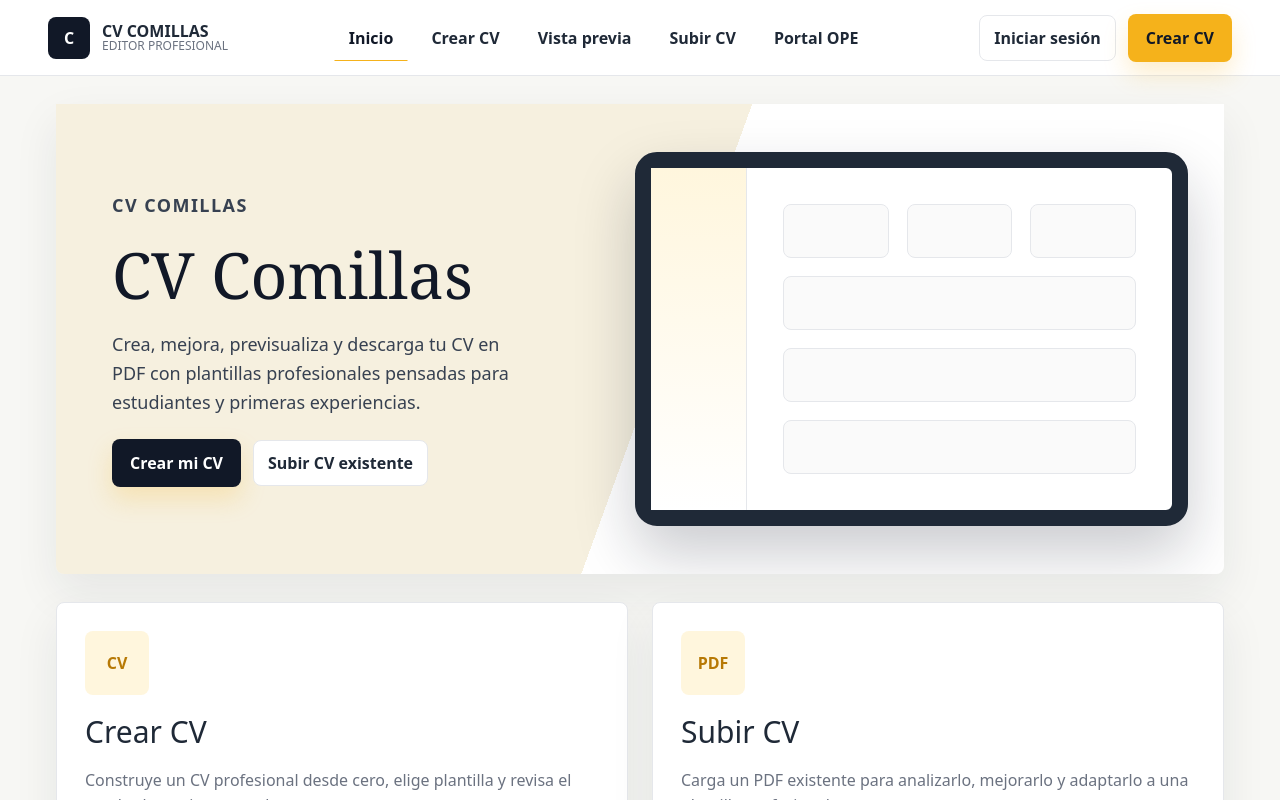
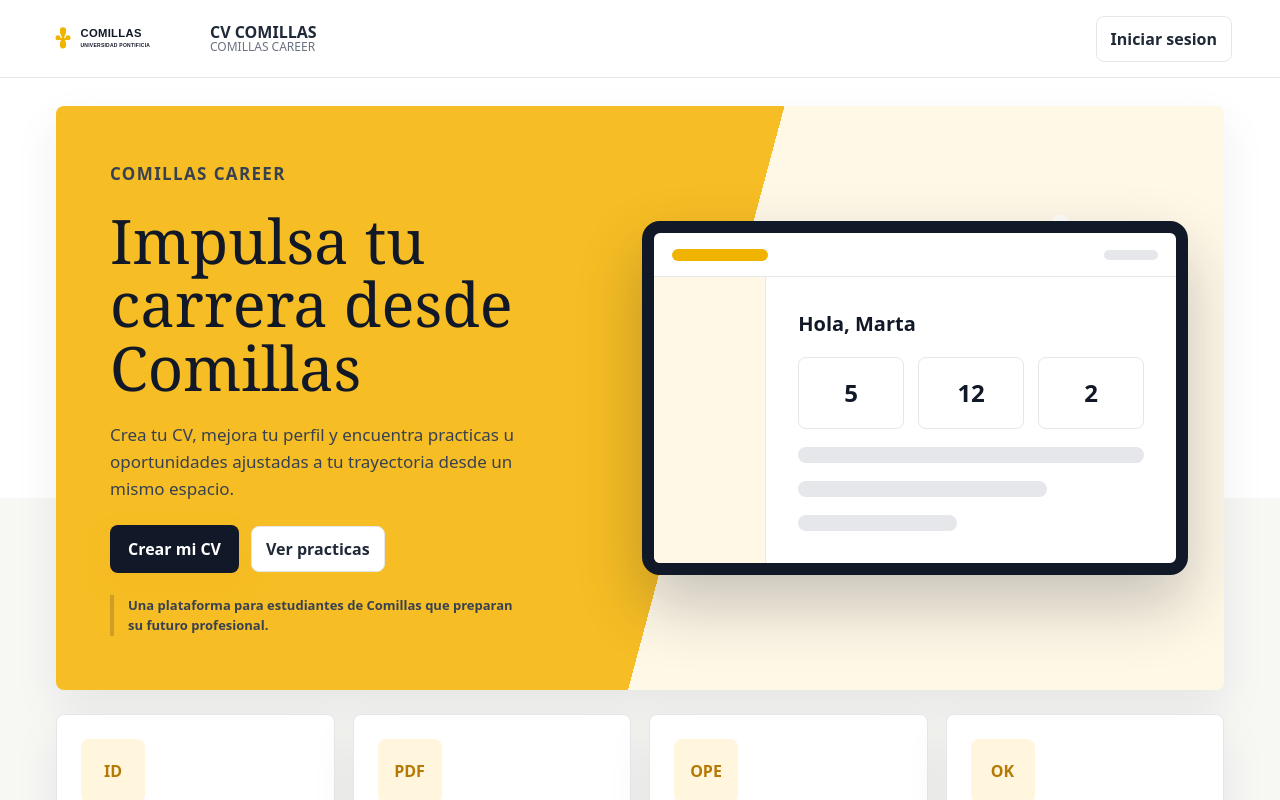
Before and after one commit to carlacortes27/CI2-Lab, a React (Vite) app in the folder client/: page / in a window 1280 px wide. Shown: the top 800 px of the page. Built offline with nearby package versions, Linux system fonts and the light colour scheme; no server answers.

Commit message:
Mensaje de tus cambios

```diff
--- a/client/src/App.css
+++ b/client/src/App.css
@@ -27,16 +27,17 @@ button {
 
 .back-button {
   position: fixed;
-  right: 24px;
-  bottom: 24px;
+  left: 24px;
+  top: 96px;
   z-index: 40;
   border: 1px solid var(--line);
   border-radius: 8px;
-  background: #111827;
-  color: white;
-  padding: 11px 16px;
+  background: rgba(255, 255, 255, 0.94);
+  color: #374151;
+  padding: 8px 12px;
+  font-size: 13px;
   font-weight: 800;
-  box-shadow: var(--shadow);
+  box-shadow: 0 10px 22px rgba(31, 41, 55, 0.08);
 }
 
 .topbar {
@@ -47,7 +48,7 @@ button {
   align-items: center;
   justify-content: space-between;
   gap: 24px;
-  min-height: 76px;
+  min-height: 78px;
   padding: 0 48px;
   border-bottom: 1px solid var(--line);
   background: rgba(255, 255, 255, 0.94);
@@ -64,15 +65,10 @@ button {
   text-align: left;
 }
 
-.brand-mark {
-  display: grid;
-  width: 42px;
+.brand-logo {
+  width: 150px;
   height: 42px;
-  place-items: center;
-  border-radius: 8px;
-  background: #111827;
-  color: white;
-  font-weight: 900;
+  object-fit: contain;
 }
 
 .brand strong,
@@ -88,12 +84,6 @@ button {
   letter-spacing: 0;
 }
 
-.nav-links {
-  display: flex;
-  gap: 8px;
-}
-
-.nav-links button,
 .ghost-button,
 .outline-button,
 .toolbar-actions button,
@@ -107,12 +97,6 @@ button {
   color: var(--ink);
   padding: 10px 14px;
   font-weight: 700;
-}
-
-.nav-links button.active {
-  color: #111827;
-  border-bottom-color: var(--gold);
-  border-radius: 0;
 }
 
 .nav-actions,
@@ -167,15 +151,23 @@ button {
   padding: 28px 56px 56px;
 }
 
+.home-page {
+  background:
+    linear-gradient(180deg, #ffffff 0 420px, var(--bg) 420px 100%);
+}
+
 .hero-section {
   display: grid;
-  grid-template-columns: minmax(300px, 0.9fr) minmax(320px, 1.1fr);
-  gap: 32px;
-  min-height: 470px;
+  grid-template-columns: minmax(300px, 0.92fr) minmax(360px, 1.08fr);
+  gap: 24px;
+  min-height: 430px;
   overflow: hidden;
-  border-radius: 0 0 8px 8px;
+  border-radius: 8px;
   background:
-    linear-gradient(110deg, #f6f0df 0 52%, #ffffff 52% 100%);
+    radial-gradient(circle at 86% 20%, rgba(255, 255, 255, 0.85) 0 0.7%, transparent 0.8% 100%),
+    radial-gradient(circle at 92% 36%, rgba(255, 255, 255, 0.65) 0 0.6%, transparent 0.7% 100%),
+    linear-gradient(105deg, #f6bd24 0 55%, #fff8e7 55% 100%);
+  background-size: auto, auto, auto;
   box-shadow: var(--shadow);
 }
 
@@ -184,22 +176,30 @@ button {
   flex-direction: column;
   justify-content: center;
   gap: 22px;
-  padding: 56px;
+  padding: 54px;
 }
 
 .hero-copy h1 {
   max-width: 620px;
   color: #111827;
   font-family: Georgia, 'Times New Roman', serif;
-  font-size: clamp(42px, 5vw, 70px);
+  font-size: clamp(40px, 4.8vw, 64px);
   line-height: 1.03;
 }
 
 .hero-copy p {
   max-width: 560px;
   color: #374151;
-  font-size: 18px;
+  font-size: 17px;
   line-height: 1.6;
+}
+
+.hero-note {
+  max-width: 460px;
+  border-left: 4px solid rgba(17, 24, 39, 0.18);
+  padding-left: 14px;
+  font-size: 13px !important;
+  font-weight: 700;
 }
 
 .hero-device {
@@ -208,46 +208,100 @@ button {
   padding: 36px;
 }
 
-.mini-dashboard {
-  display: grid;
-  grid-template-columns: 96px 1fr;
-  width: min(620px, 100%);
+.laptop-panel {
+  width: min(640px, 100%);
   min-height: 330px;
-  border: 16px solid #1f2937;
-  border-radius: 22px;
+  border: 12px solid #111827;
+  border-radius: 18px;
   background: white;
-  box-shadow: 0 28px 60px rgba(17, 24, 39, 0.22);
+  box-shadow: 0 30px 65px rgba(17, 24, 39, 0.24);
+  overflow: hidden;
 }
 
-.mini-sidebar {
-  background: linear-gradient(#fff6dd, #fff);
+.panel-top {
+  display: flex;
+  align-items: center;
+  justify-content: space-between;
+  height: 44px;
+  padding: 0 18px;
+  border-bottom: 1px solid var(--line);
+}
+
+.panel-top span:first-child {
+  width: 96px;
+  height: 12px;
+  border-radius: 999px;
+  background: #f0b400;
+}
+
+.panel-top span:last-child {
+  width: 54px;
+  height: 10px;
+  border-radius: 999px;
+  background: #e5e7eb;
+}
+
+.panel-grid {
+  display: grid;
+  grid-template-columns: 112px 1fr;
+  min-height: 286px;
+}
+
+.panel-sidebar {
+  background: #fff8e7;
   border-right: 1px solid var(--line);
 }
 
-.mini-content {
-  display: grid;
-  grid-template-columns: repeat(3, 1fr);
+.panel-main {
+  display: flex;
+  flex-direction: column;
   gap: 18px;
-  padding: 36px;
+  padding: 32px;
 }
 
-.mini-content span,
-.mini-content div {
-  min-height: 54px;
+.panel-main strong {
+  color: #111827;
+  font-size: 20px;
+}
+
+.panel-stats {
+  display: grid;
+  grid-template-columns: repeat(3, minmax(0, 1fr));
+  gap: 14px;
+}
+
+.panel-stats span {
+  display: grid;
+  min-height: 72px;
+  place-items: center;
   border-radius: 8px;
   border: 1px solid var(--line);
-  background: #fafafa;
+  background: #fff;
+  color: #111827;
+  font-size: 24px;
+  font-weight: 900;
 }
 
-.mini-content div {
-  grid-column: span 3;
+.panel-line {
+  height: 16px;
+  max-width: 72%;
+  border-radius: 999px;
+  background: #e5e7eb;
+}
+
+.panel-line.wide {
+  max-width: 100%;
+}
+
+.panel-line.short {
+  max-width: 46%;
 }
 
 .action-grid {
   display: grid;
-  grid-template-columns: repeat(2, minmax(240px, 1fr));
-  gap: 24px;
-  margin-top: 28px;
+  grid-template-columns: repeat(4, minmax(190px, 1fr));
+  gap: 18px;
+  margin-top: 24px;
 }
 
 .action-card,
@@ -266,7 +320,9 @@ button {
 .action-card {
   display: grid;
   gap: 14px;
-  padding: 28px;
+  align-content: start;
+  min-height: 220px;
+  padding: 24px;
 }
 
 .card-icon,
@@ -285,7 +341,7 @@ button {
 .builder-sidebar h1,
 .upload-card h1,
 .preview-toolbar h1 {
-  font-size: 30px;
+  font-size: 26px;
   color: var(--ink);
 }
 
@@ -897,6 +953,10 @@ button {
     grid-template-columns: 1fr;
   }
 
+  .action-grid {
+    grid-template-columns: repeat(2, minmax(220px, 1fr));
+  }
+
   .builder-sidebar,
   .preview-pane {
     position: static;
@@ -908,6 +968,10 @@ button {
   .topbar {
     padding: 14px 18px;
     flex-wrap: wrap;
+  }
+
+  .brand-logo {
+    width: 122px;
   }
 
   .nav-actions {
--- a/client/src/App.jsx
+++ b/client/src/App.jsx
@@ -42,7 +42,7 @@ export default function App() {
         <Navbar currentPage={page} onNavigate={navigate} />
         {page !== 'home' && (
           <button type="button" className="back-button" onClick={goBack}>
-            Volver
+            ← Volver
           </button>
         )}
         {ROUTES.map(({ key, Page }) =>
--- a/client/src/components/Navbar.jsx
+++ b/client/src/components/Navbar.jsx
@@ -1,40 +1,18 @@
-/**
- * Navbar.jsx — Barra de navegación principal
- *
- * ARCHIVO CONGELADO. No añadir enlaces aquí.
- * Para añadir una nueva sección al menú, pon nav:true en routes.config.js.
- */
-import { ROUTES } from '../routes.config.js';
+import comillasLogo from '../assets/comillas-logo.svg';
 
-const NAV_LINKS = ROUTES.filter(r => r.nav);
-
-export default function Navbar({ currentPage, onNavigate }) {
+export default function Navbar({ onNavigate }) {
   return (
     <header className="topbar">
       <button className="brand" type="button" onClick={() => onNavigate('home')}>
-        <span className="brand-mark">C</span>
+        <img className="brand-logo" src={comillasLogo} alt="Comillas Universidad Pontificia" />
         <span>
           <strong>CV Comillas</strong>
-          <small>Editor profesional</small>
+          <small>Comillas Career</small>
         </span>
       </button>
-      <nav className="nav-links" aria-label="Navegación principal">
-        {NAV_LINKS.map(({ key, label }) => (
-          <button
-            key={key}
-            type="button"
-            className={currentPage === key ? 'active' : ''}
-            onClick={() => onNavigate(key)}
-          >
-            {label}
-          </button>
-        ))}
-      </nav>
+
       <div className="nav-actions">
-        <button type="button" className="ghost-button">Iniciar sesión</button>
-        <button type="button" className="primary-button" onClick={() => onNavigate('create')}>
-          Crear CV
-        </button>
+        <button type="button" className="ghost-button">Iniciar sesion</button>
       </div>
     </header>
   );
--- a/client/src/features/home/HomePage.jsx
+++ b/client/src/features/home/HomePage.jsx
@@ -1,18 +1,32 @@
 export default function HomePage({ onNavigate }) {
   const cards = [
     {
-      icon: 'CV',
+      icon: 'ID',
       title: 'Crear CV',
-      text: 'Construye un CV profesional desde cero, elige plantilla y revisa el resultado en tiempo real.',
-      action: 'Empezar',
+      text: 'Disena un CV profesional con plantillas adaptadas al perfil universitario.',
+      action: 'Crear CV',
       page: 'create',
     },
     {
       icon: 'PDF',
-      title: 'Subir CV',
-      text: 'Carga un PDF existente para analizarlo, mejorarlo y adaptarlo a una plantilla profesional.',
-      action: 'Subir PDF',
+      title: 'Subir o mejorar CV',
+      text: 'Carga tu CV actual para revisarlo, mejorarlo y llevarlo a una plantilla limpia.',
+      action: 'Mejorar CV',
       page: 'upload',
+    },
+    {
+      icon: 'OPE',
+      title: 'OPE / Ofertas',
+      text: 'Consulta practicas y oportunidades de empleo conectadas con Comillas.',
+      action: 'Ver ofertas',
+      page: 'ope',
+    },
+    {
+      icon: 'OK',
+      title: 'Seguimiento',
+      text: 'Manten a la vista tus candidaturas y proximos pasos cuando esten disponibles.',
+      action: 'Abrir OPE',
+      page: 'ope',
     },
   ];
 
@@ -20,37 +34,50 @@ export default function HomePage({ onNavigate }) {
     <main className="home-page">
       <section className="hero-section">
         <div className="hero-copy">
-          <p className="eyebrow">CV Comillas</p>
-          <h1>CV Comillas</h1>
+          <p className="eyebrow">Comillas Career</p>
+          <h1>Impulsa tu carrera desde Comillas</h1>
           <p>
-            Crea, mejora, previsualiza y descarga tu CV en PDF con plantillas profesionales
-            pensadas para estudiantes y primeras experiencias.
+            Crea tu CV, mejora tu perfil y encuentra practicas u oportunidades ajustadas a tu
+            trayectoria desde un mismo espacio.
           </p>
           <div className="hero-actions">
             <button type="button" className="dark-button" onClick={() => onNavigate('create')}>
               Crear mi CV
             </button>
-            <button type="button" className="outline-button" onClick={() => onNavigate('upload')}>
-              Subir CV existente
+            <button type="button" className="outline-button" onClick={() => onNavigate('ope')}>
+              Ver practicas
             </button>
           </div>
+          <p className="hero-note">
+            Una plataforma para estudiantes de Comillas que preparan su futuro profesional.
+          </p>
         </div>
+
         <div className="hero-device" aria-hidden="true">
-          <div className="mini-dashboard">
-            <div className="mini-sidebar" />
-            <div className="mini-content">
+          <div className="laptop-panel">
+            <div className="panel-top">
               <span />
               <span />
-              <span />
-              <div />
-              <div />
-              <div />
+            </div>
+            <div className="panel-grid">
+              <div className="panel-sidebar" />
+              <div className="panel-main">
+                <strong>Hola, Marta</strong>
+                <div className="panel-stats">
+                  <span>5</span>
+                  <span>12</span>
+                  <span>2</span>
+                </div>
+                <div className="panel-line wide" />
+                <div className="panel-line" />
+                <div className="panel-line short" />
+              </div>
             </div>
           </div>
         </div>
       </section>
 
-      <section className="action-grid">
+      <section className="action-grid" aria-label="Acciones principales">
         {cards.map(card => (
           <article className="action-card" key={card.title}>
             <span className="card-icon">{card.icon}</span>
```
Also changed, not shown: client/src/assets/comillas-logo.svg (added).
